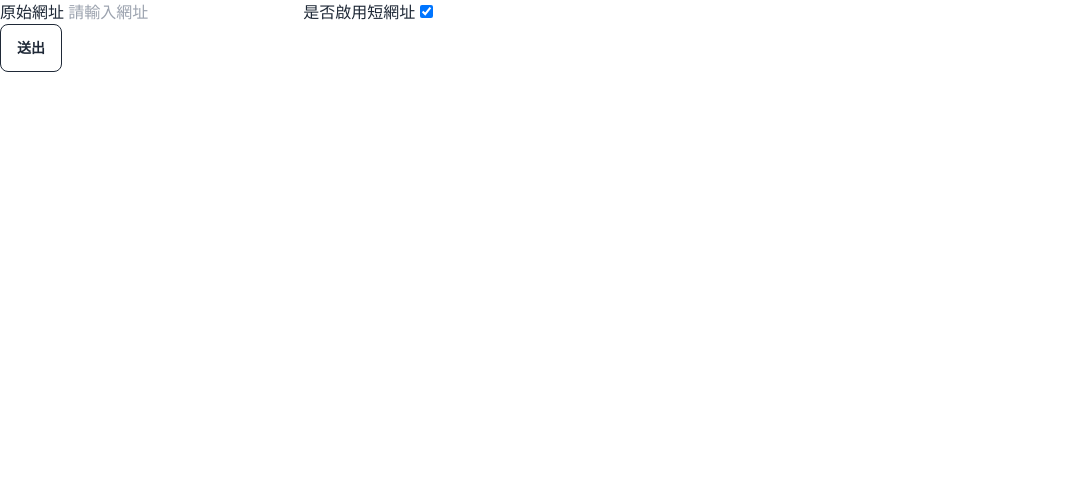
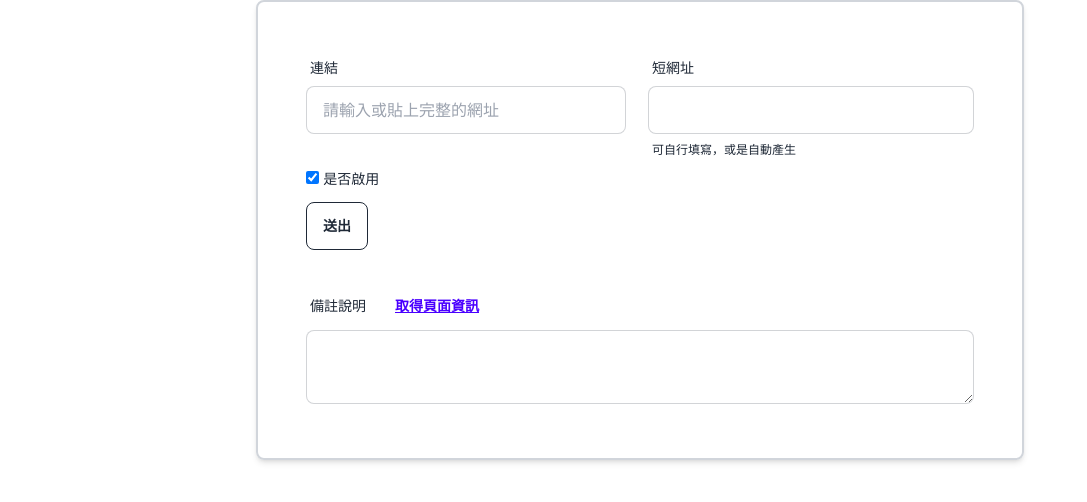
Before and after one commit to KK-Huang86/url-shortener, a Django app: page / in a window 1280 px wide. Shown: the top 502 px of the page, without its empty margins (0-1087 px from the left). Run offline with Django 5.2, Linux system fonts and the light colour scheme; style sheets or scripts are compiled from the project's sources.

Commit message:
adjust css & _remark.html

```diff
--- a/url_shortner/form/url_form.py
+++ b/url_shortner/form/url_form.py
@@ -12,11 +12,11 @@ class UrlForm(ModelForm):
     model=Url
     fields=["original_url","is_active"]
     widgets={
-      "original_url":URLInput( attrs={ "class":"input input-bordered w-full max-w-xs text-base" ,"placeholder": "請輸入網址"}),
-      "is_active":CheckboxInput(attrs={ "class":"" ,}),
+      "original_url":URLInput( attrs={ "class":"input input-bordered w-full max-w-xs text-base" ,"placeholder": "請輸入或貼上完整的網址"}),
+      "is_active":CheckboxInput(attrs={ "class":"checkbox" "input type=checkbox checked=checked" })
     }
     labels={
-      "original_url":"原始網址",
+      "original_url":"連結",
       "is_active":"是否啟用短網址"
     }
 
--- a/url_shortner/templates/index.html
+++ b/url_shortner/templates/index.html
@@ -1,18 +1,81 @@
-{%extends "layout/base.html"%}
-  {%block content%}
+{% extends "layout/base.html" %}
+{% block content %}
+<div class="flex-initial mx-auto w-150 ">
+  <div class="container max-w-3xl p-12 mx-auto border-2 border-gray-300 rounded-lg shadow-md">
     <form action="{% url 'shorten_url' %}" method="POST">
-      {%csrf_token%}
-      {% for field in form %}
-        <label>{{field.label}}</label>
-          {{field}}
-      {% endfor %}
-        <div>
-          <button class="btn btn-outline">送出</button>
+      {% csrf_token %}
+      <div class="flex items-center space-x-4">
+
+        <!-- Original URL Field -->
+        <div class="flex flex-col w-full">
+          <label class="form-control">
+            <div class="label">
+              <span class="label-text">連結</span>
+            </div>
+            {{ form.original_url }}
+            <div class="label">
+              <span class="text-white label-text-alt">連結</span>
+            </div>
+          </label>
         </div>
+
+        {% if short_url %}
+        <!-- Short URL Field -->
+        <div class="flex flex-col w-full">
+          <label class="form-control">
+            <div class="label">
+              <span class="label-text">短網址</span>
+            </div>
+            <input type="text" value="{{ short_url }}" class="input input-bordered" />
+            <div class="label">
+              <span class="label-text-alt">可自行填寫，或是自動產生</span>
+            </div>
+          </label>
+        </div>
+        {% else %}
+        <!-- Short URL Input Field -->
+        <div class="flex flex-col w-full">
+          <label class="form-control">
+            <div class="label">
+              <span class="label-text">短網址</span>
+            </div>
+            <input type="text" class="input input-bordered" />
+            <div class="label">
+              <span class="label-text-alt">可自行填寫，或是自動產生</span>
+            </div>
+          </label>
+        </div>
+        {% endif %}
+
+      </div>
+
+      <div class="mb-3">
+        {{ form.is_active }}
+        <span class="label-text">是否啟用</span>
+      </div>
+      <div>
+        <button class="btn btn-outline">送出</button>
+      </div>
     </form>
-    {% if short_url %}
-      <div>
-        <p>短網址 <a class="link link-primary" href="{{ short_url }}"target="_blank">{{ short_url }}</a></p>
-      </div>
-    {% endif %}
-  {%endblock%}
+
+    <div class="mt-8"> <!-- Add margin top for spacing -->
+      <form>
+        {%csrf_token%}
+        <input type="hidden" name="original_url"/>
+          <div class="flex items-center gap-2 ">
+            <label class="inline-flex form-control">
+              <div class="label">
+                <span class="label-text">備註說明</span>
+              </div>
+            </label>
+            <div>
+              <button class="btn btn-active btn-link">取得頁面資訊</button>
+            </div>
+          </div>
+          <textarea class="w-full textarea textarea-bordered"></textarea>
+        </div>
+      </form>
+    </div>
+  </div>
+</div>
+{% endblock %}
```
Also changed, not shown: url_shortner/templates/_remark.html (added, +10 -0 lines), db.sqlite3.
